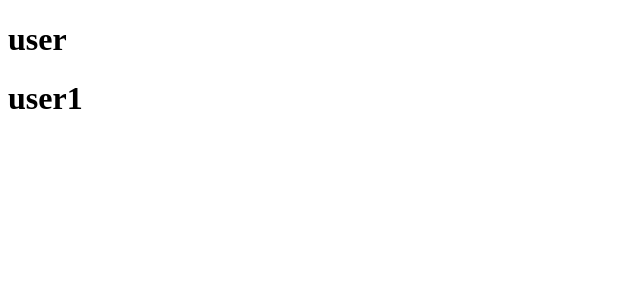
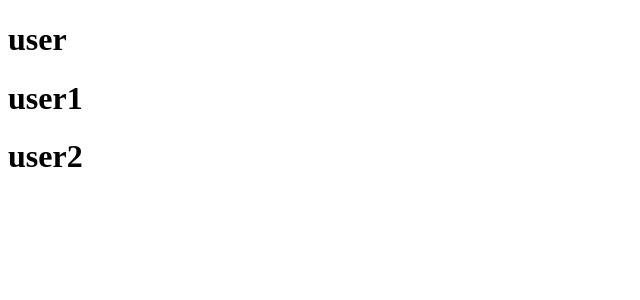
Before and after one commit to Immanewbies/devops-testing, a Nuxt app: page /user in a window 1280 px wide. Shown: the top 300 px of the page, without its empty margins (0-640 px from the left). Built offline with nearby package versions, Linux system fonts and the light colour scheme.

Commit message:
update user.vue#2

```diff
--- a/pages/user/index.vue
+++ b/pages/user/index.vue
@@ -2,5 +2,6 @@
   <div>
     <h1>user</h1>
     <h1>user1</h1>
+    <h1>user2</h1>
   </div>
 </template>
```
